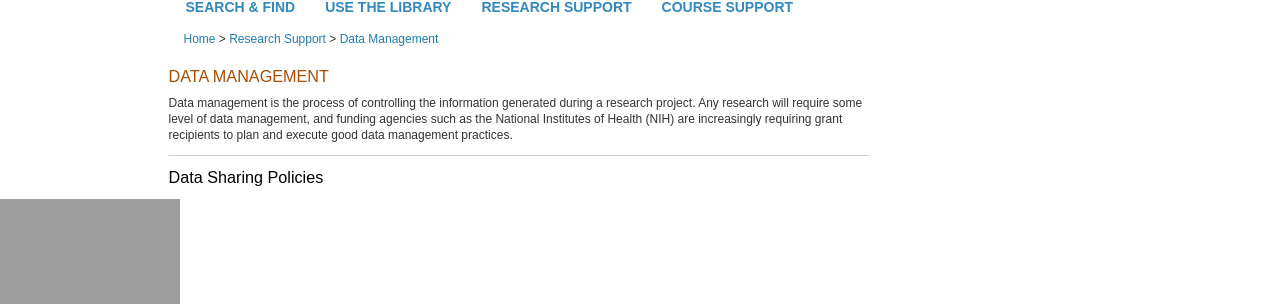
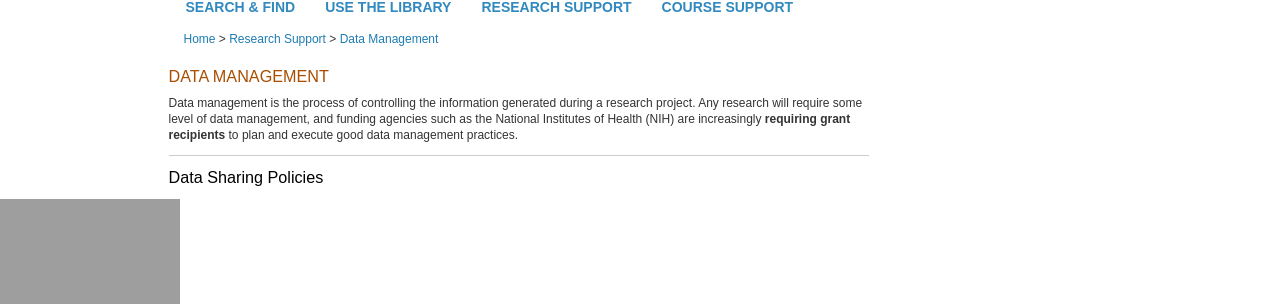
Before and after one commit to ucsf-ckm/library-menus, a Jekyll site: the page built from data-management/index.html, in a window 1280 px wide and 900 px high. Shown: the part 133-437 px from the top of the window. Built offline with Jekyll 4.4.1, drawn with Linux system fonts in a browser that asks for light colours; some of the changed text lies outside the part shown.

Commit message:
uncomment to see if that fixes footer appearance

```diff
--- a/data-management/index.html
+++ b/data-management/index.html
@@ -30,7 +30,7 @@
           <div class="panel-pane">
             <div class="block-inner">
               <div class="content">
-                <p>Data management is the process of controlling the information generated during a research project. Any research will require some level of data management, and funding agencies such as the National Institutes of Health (NIH) are increasingly requiring grant recipients to plan and execute good data management practices.</p>
+                <p>Data management is the process of controlling the information generated during a research project. Any research will require some level of data management, and funding agencies such as the National Institutes of Health (NIH) are increasingly <strong>requiring grant recipients</strong> to plan and execute good data management practices.</p>
               </div>
             </div>
           </div>
@@ -75,7 +75,7 @@
 
 
 
-         <!-- <div class="panel-region-separator">&nbsp;</div>
+          <div class="panel-region-separator">&nbsp;</div>
 
           <div class="panel-pane">
             <div class="block-inner">
@@ -84,7 +84,7 @@
                 <p>
                   For more detailed information, see the <a href="http://guides.ucsf.edu/datamgmt">Data Management Guide</a>.
                 </p>
-              </div> -->
+              </div>
             </div>
           </div>
         </div>
```
